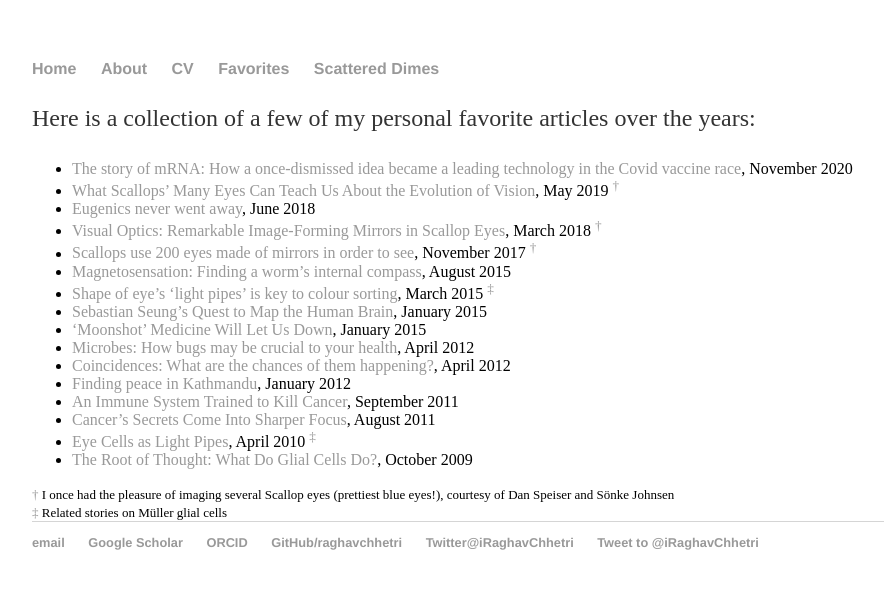
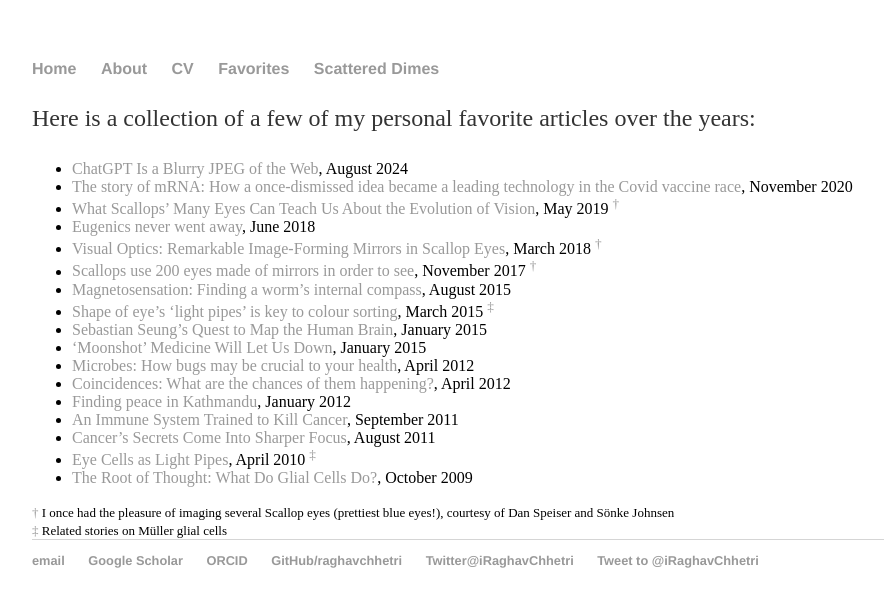
Before and after one commit to raghavchhetri/raghavchhetri.github.io, a Jekyll site: the page built from favorites/index.md, in a window 1280 px wide. Shown: the top 607 px of the page, without its empty margins (160-1044 px from the left). Built offline with Jekyll 4.4.1, drawn with Linux system fonts in a browser that asks for light colours; comment, search, counter and statistics services are not loaded.

Commit message:
Update index.md
article on chatGPT and compression

```diff
--- a/favorites/index.md
+++ b/favorites/index.md
@@ -4,6 +4,7 @@ title: Favorite articles
 ---
 
 Here is a collection of a few of my personal favorite articles over the years:
+- [ChatGPT Is a Blurry JPEG of the Web](https://www.newyorker.com/tech/annals-of-technology/chatgpt-is-a-blurry-jpeg-of-the-web), August 2024
 - [The story of mRNA: How a once-dismissed idea became a leading technology in the Covid vaccine race](https://www.statnews.com/2020/11/10/the-story-of-mrna-how-a-once-dismissed-idea-became-a-leading-technology-in-the-covid-vaccine-race/), November 2020
 - [What Scallops’ Many Eyes Can Teach Us About the Evolution of Vision](https://www.smithsonianmag.com/science-nature/what-scallops-many-eyes-can-teach-us-about-evolution-vision-180972099/), May 2019 <sup>[&dagger;](#note1)</sup>
 - [Eugenics never went away](https://aeon.co/essays/eugenics-today-where-eugenic-sterilisation-continues-now), June 2018
```
